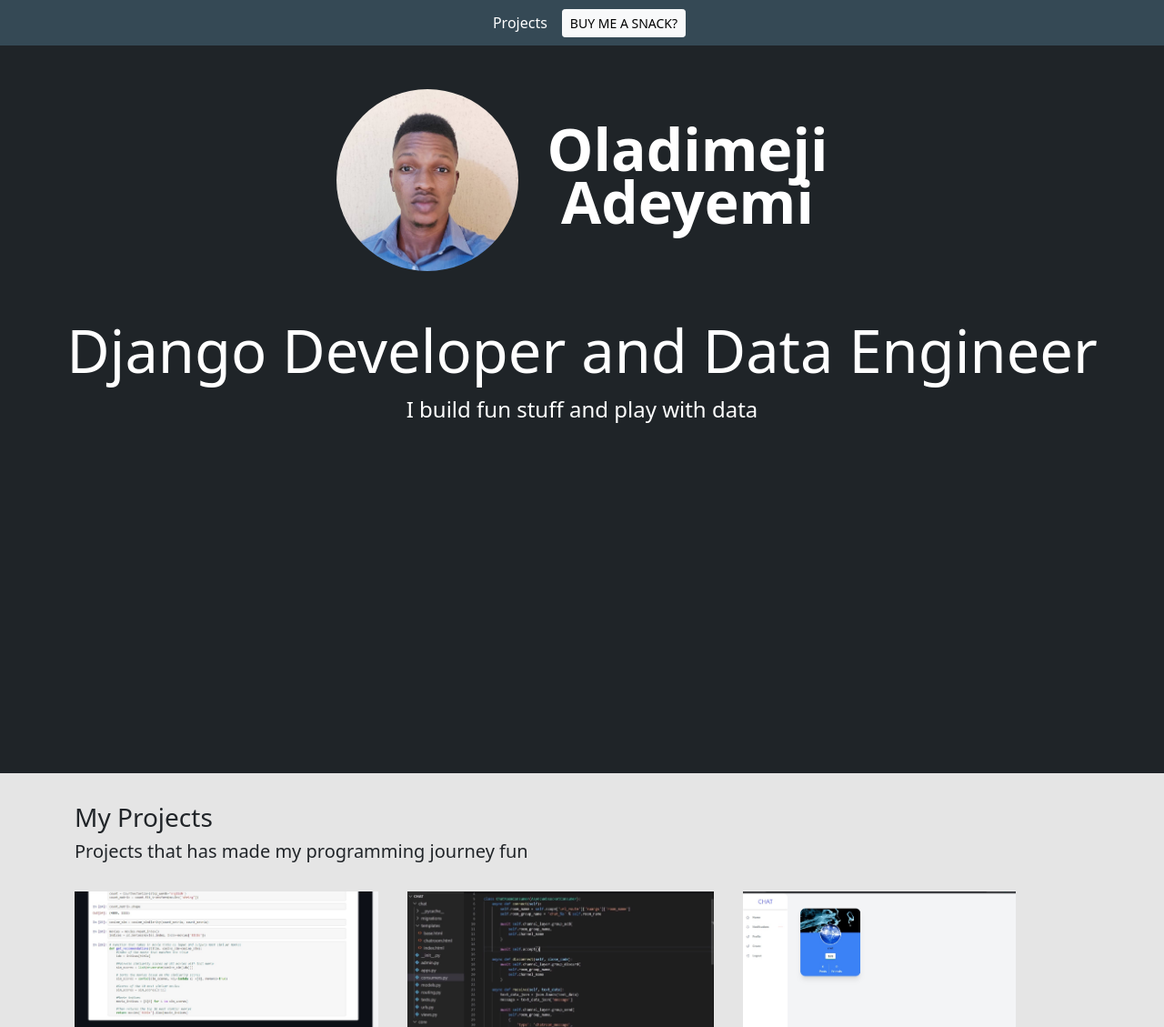
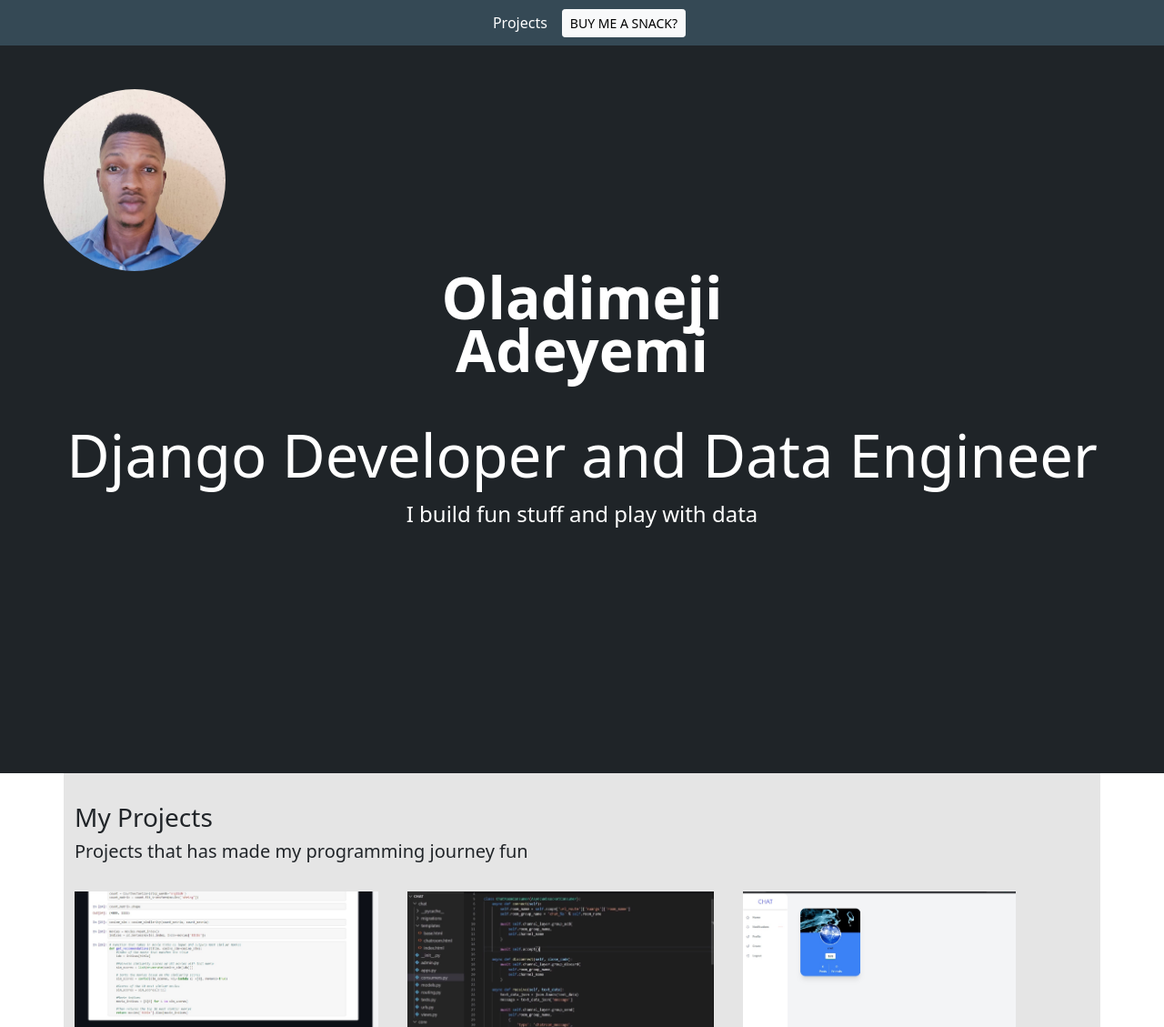
Before and after one commit to Crestward/Personal-Portfolio-website, a Django app: page / in a window 1280 px wide. Shown: the top 1129 px of the page at 91% size. Run offline with Django 3.2, Linux system fonts and the light colour scheme; data comes from the database, SQL or seed files in the repository; some libraries are stand-ins or nearby versions.

Commit message:
some vh and vw update

```diff
--- a/static/styles/main.css
+++ b/static/styles/main.css
@@ -1,5 +1,5 @@
 body{
-    background-color: #E5E5E5;
+    background-color: #fff;
     margin: 0;
     height: 100%;
     position: relative;
@@ -31,7 +31,7 @@
 
 .hero{
     background-color: #1F2428;
-    width: 100%;
+    width: 100vw;
     height: 100vh;
     color: #fff;
     background-size: 100%;
@@ -46,13 +46,13 @@
 }
 
 .hero--content{
-    width: 100%;
+    width: 100vw;
     margin: 0 auto;
     padding: 3em;
 }
 
 .hero--content--intro{
-    display: flex;
+    display: block;
     color: #fff;
     justify-content: center;
     align-items: center;
@@ -60,7 +60,7 @@
     margin-bottom: 3em;
 }
 
-.intro--name{
+.hero h1{
     font-size: 64px;
     margin: 0 0 10px 0;
     font-weight: 700;
```
